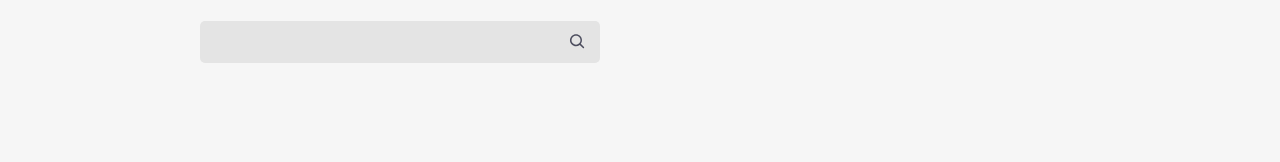
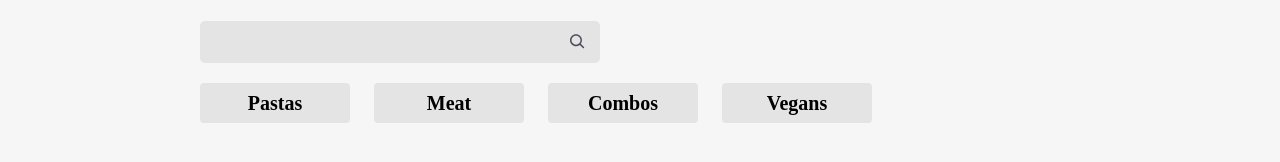
Before and after one commit to CarlosEddie/aluroni-project, a React (Create React App) app in the folder aluroni/: page / in a window 1280 px wide. Shown: the part 496-658 px from the top of the page. Built offline with nearby package versions, Linux system fonts and the light colour scheme; a web font is replaced by a local one.

Commit message:
created filters

```diff
--- a/aluroni/package.json
+++ b/aluroni/package.json
@@ -10,6 +10,7 @@
     "@types/node": "^16.18.68",
     "@types/react": "^18.2.45",
     "@types/react-dom": "^18.2.18",
+    "classnames": "^2.3.2",
     "normalize.css": "^8.0.1",
     "react": "^18.2.0",
     "react-dom": "^18.2.0",
--- /dev/null
+++ b/aluroni/src/pages/Menu/Filters/Filters.module.scss
@@ -0,0 +1,27 @@
+@import "styles/variables";
+
+.filters {
+  display: flex;
+  gap: 24px;
+  flex-wrap: wrap;
+  margin: 20px 0;
+  &__filter {
+    align-items: center;
+    background-color: $grey;
+    border: none;
+    border-radius: 4px;
+    display: flex;
+    font-size: 1.25rem;
+    font-weight: bold;
+    height: 40px;
+    justify-content: center;
+    width: 150px;
+    &--active {
+      background-color: $blue;
+      color: white;
+    }
+    &:hover {
+      cursor: pointer;
+    }
+  }
+}
--- /dev/null
+++ b/aluroni/src/pages/Menu/Filters/filters.json
@@ -0,0 +1,18 @@
+[
+  {
+    "label": "Pastas",
+    "id": 1
+  },
+  {
+    "label": "Meat",
+    "id": 2
+  },
+  {
+    "label": "Combos",
+    "id": 3
+  },
+  {
+    "label": "Vegans",
+    "id": 4
+  }
+]
--- /dev/null
+++ b/aluroni/src/pages/Menu/Filters/index.tsx
@@ -0,0 +1,36 @@
+import React from 'react';
+import filters from './filters.json';
+import styles from './Filters.module.scss';
+import classNames from 'classnames';
+
+type IOption = typeof filters[0];
+
+interface Props {
+    filter: number | null,
+    setFilter: React.Dispatch<React.SetStateAction<number | null>>,
+}
+
+export default function Filters({ filter, setFilter }: Props) {
+
+    function selectFilter(option: IOption) {
+        if(filter === option.id) {
+            return setFilter(null);
+        }
+        return (
+            setFilter(option.id)
+        )
+    }
+
+    return (
+        <div className={styles.filters}>
+            {filters.map((option) => (
+                <button className={classNames({
+                    [styles.filters__filter]: true,
+                    [styles['filters__filter--active']]: filter === option.id,
+                })} key={option.id} onClick={() => selectFilter(option)}>
+                    {option.label}
+                </button>
+            ))}
+        </div>
+    )
+}
--- a/aluroni/src/pages/Menu/Menu.module.scss
+++ b/aluroni/src/pages/Menu/Menu.module.scss
@@ -55,4 +55,12 @@
     font-size: 3rem;
     margin-bottom: 30px;
   }
+  &__filters {
+    align-items: center;
+    display: flex;
+    flex-wrap: wrap;
+    justify-content: space-between;
+    margin-bottom: 30px;
+    width: 100%;
+  }
 }
--- a/aluroni/src/pages/Menu/index.tsx
+++ b/aluroni/src/pages/Menu/index.tsx
@@ -2,10 +2,12 @@
 import { ReactComponent as Logo } from 'assets/logo.svg'
 import SearchEngine from './SearchEngine';
 import { useState } from 'react';
+import Filters from './Filters';
 
 export default function Menu() {
 
     const [search, setSearch] = useState('');
+    const [filter, setFilter] = useState<number | null>(null);
 
     return (
         <main>
@@ -22,6 +24,9 @@
                     Menu
                 </h3>
                 <SearchEngine search={search} setSearch={setSearch}/>
+                <div className={styles.menuCard__filters}>
+                    <Filters filter={filter} setFilter={setFilter}/>
+                </div>
             </section>
         </main>
     )
```
Also changed, not shown: 1 other file (tests, documents, lock files or other folders).
